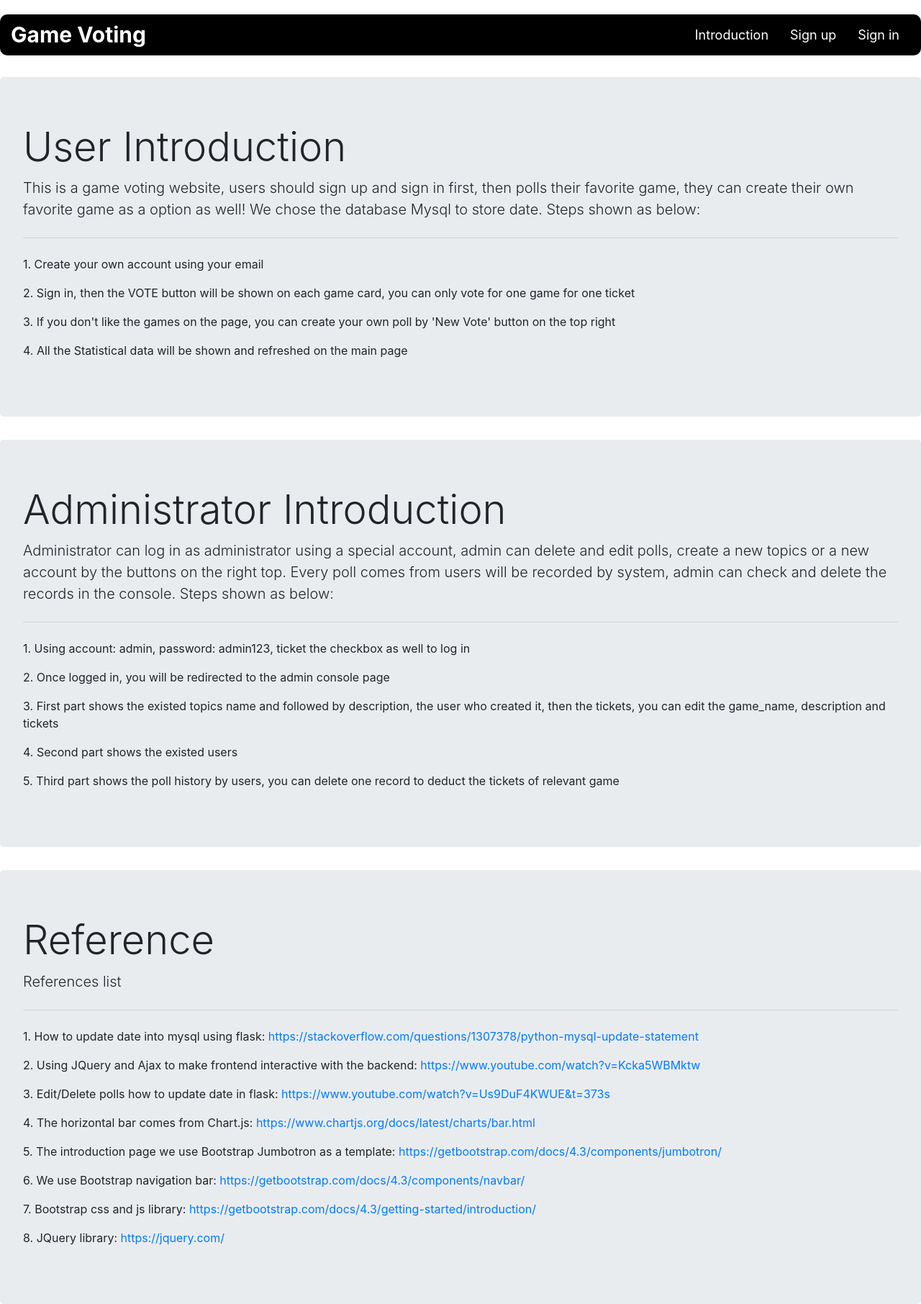
After one commit to gfjack/flask_project, a Flask app: page /intro in a window 1280 px wide. The commit adds this page. Shown: the whole page at 72% size. Run offline with Flask 2, Linux system fonts and the light colour scheme; some libraries are stand-ins or nearby versions.

Commit message:
finished introduction

```diff
--- a/app.py
+++ b/app.py
@@ -1,4 +1,4 @@
-from flask import Flask, render_template, request, redirect, url_for, flash, session, jsonify
+from flask import Flask, render_template, request, redirect, url_for, flash, session
 from wtforms import Form, StringField, validators
 from flask_mysqldb import MySQL
 from form import RegistrationForm, LoginForm
@@ -15,7 +15,6 @@ app.config['MYSQL_HOST'] = 'localhost'
 app.config['MYSQL_USER'] = 'root'
 app.config['MYSQL_PASSWORD'] = 'Gfj123456'
 app.config['MYSQL_DB'] = 'vote_system'
-
 mysql = MySQL(app)
 
 
@@ -24,6 +23,7 @@ def index():
     cur = mysql.connection.cursor()
     cur.execute('SELECT game_name, game_description, Votes FROM game_title order by Votes DESC')
     data = cur.fetchall()
+    cur.close()
     return render_template('index.html', title=data)
 
 
@@ -125,9 +125,8 @@ def sign_up():
             flash(f'account is used', 'danger')
             return redirect(url_for('sign_up'))
         else:
-            cur.execute("INSERT INTO usr_table(usr_account, usr_password, usr_usrname) "
-                    "VALUES(%s, %s, %s)",
-                    (email, password, username))
+            cur.execute("INSERT INTO usr_table(usr_account, usr_password, usr_usrname) VALUES(%s, %s, %s)",
+                        (email, password, username))
 
             # commit and close connection
             mysql.connection.commit()
@@ -199,6 +198,11 @@ def addVote():
     mysql.connection.commit()
     cur.close()
     return 'success'
+
+
+@app.route('/intro')
+def intro():
+    return render_template('introduction.html')
 
 
 @app.route('/edit_topics', methods=['POST'])
--- a/static/style/index.css
+++ b/static/style/index.css
@@ -1,8 +1,6 @@
-
-html, body {
+ html, body {
     width: 100%;
     height: 100%;
-    background-color: #f6f5f2;
 }
 
 .navbar {
@@ -35,14 +33,10 @@ html, body {
     background-color: white !important;
 }
 
+
 .card{
     margin-top: 30px;
     margin-bottom: 20px;
-}
-.ranking-charts img {
-    padding-top: 20px;
-    max-height: 100%;
-    max-width: 100%;
 }
 
 .ranking-charts{
@@ -55,11 +49,8 @@ html, body {
     overflow: scroll;
 }
 
+
 ul.ranking-items li{
     padding-bottom: 5px;
     list-style-type: none;
 }
-
-h5 {
-    overflow: hidden; !important;
-}
--- a/static/style/newvote.css
+++ b/static/style/newvote.css
@@ -2,6 +2,8 @@
 html, body {
     height: 100%;
     width: 100%;
+    background-image: url('/static/img/t4.jpg');
+    background-size: cover;
 }
 
 .navbar {
--- a/templates/New-vote.html
+++ b/templates/New-vote.html
@@ -7,7 +7,6 @@
     <link rel="stylesheet" href="https://stackpath.bootstrapcdn.com/bootstrap/4.3.1/css/bootstrap.min.css" integrity="sha384-ggOyR0iXCbMQv3Xipma34MD+dH/1fQ784/j6cY/iJTQUOhcWr7x9JvoRxT2MZw1T" crossorigin="anonymous">
     <link rel="stylesheet" href="/static/style/newvote.css">
     <script src="https://code.jquery.com/jquery-3.3.1.slim.min.js" integrity="sha384-q8i/X+965DzO0rT7abK41JStQIAqVgRVzpbzo5smXKp4YfRvH+8abtTE1Pi6jizo" crossorigin="anonymous"></script>
-    <script src="https://cdnjs.cloudflare.com/ajax/libs/popper.js/1.14.7/umd/popper.min.js" integrity="sha384-UO2eT0CpHqdSJQ6hJty5KVphtPhzWj9WO1clHTMGa3JDZwrnQq4sF86dIHNDz0W1" crossorigin="anonymous"></script>
     <script src="https://stackpath.bootstrapcdn.com/bootstrap/4.3.1/js/bootstrap.min.js" integrity="sha384-JjSmVgyd0p3pXB1rRibZUAYoIIy6OrQ6VrjIEaFf/nJGzIxFDsf4x0xIM+B07jRM" crossorigin="anonymous"></script>
     <script src="/static/script/index.js"></script>
 
@@ -17,12 +16,15 @@
     <div class="container-fluid" >
         <nav class="navbar navbar-expand-md navbar-light bg-light sticky-top id=all_container padding">
             <div class="container-fluid" >
-                <a class="navbar-brand" href="/">Vote and Rank</a>
+                <a class="navbar-brand" href="/">Game Voting</a>
                 <button class="navbar-toggler" type="button" data-toggle="collapse" data-target="#navbarResponsive">
                     <span class="navbar-toggler-icon"></span>
                 </button>
                 <div class="collapse navbar-collapse" id="navbarResponsive">
                     <ul class="navbar-nav ml-auto">
+                        <li class="nav-item">
+                            <a class="nav-link" href="/intro">Introduction</a>
+                        </li>
                         <li class="nav-item">
                             <a href="/" class="nav-link">Back</a>
                         </li>
--- /dev/null
+++ b/templates/introduction.html
@@ -0,0 +1,107 @@
+<!DOCTYPE html>
+<html lang="en">
+<head>
+    <meta charset="UTF-8">
+    <title>Introduction</title>
+     <link rel="stylesheet" href="https://stackpath.bootstrapcdn.com/bootstrap/4.3.1/css/bootstrap.min.css" integrity="sha384-ggOyR0iXCbMQv3Xipma34MD+dH/1fQ784/j6cY/iJTQUOhcWr7x9JvoRxT2MZw1T" crossorigin="anonymous">
+    <link rel="stylesheet" href="/static/style/index.css">
+</head>
+<body>
+    <nav class="navbar navbar-expand-md navbar-light bg-light sticky-top id=all_container padding">
+        <div class="container-fluid" >
+            <a class="navbar-brand" href="/">Game Voting</a>
+            <button class="navbar-toggler" type="button" data-toggle="collapse" data-target="#navbarResponsive">
+                <span class="navbar-toggler-icon"></span>
+            </button>
+            <div class="collapse navbar-collapse" id="navbarResponsive">
+
+                <ul class="navbar-nav ml-auto">
+                     <li class="nav-item">
+                            <a class="nav-link" href="/intro">Introduction</a>
+                     </li>
+                    {% if session.admin_log_in %}
+                        <li class="nav-item">
+                            <a href="/admin" class="nav-link">Admin</a>
+                        </li>
+                        <li class="nav-item">
+                            <a href="/log-out" class="nav-link">log out</a>
+                        </li>
+
+                    {% elif session.log_in %}
+                        <li class="nav-item">
+                            <a href="/New_vote" class="nav-link">New Vote</a>
+                        </li>
+                        <li class="nav-item">
+                            <a href="/log-out" class="nav-link">log out</a>
+                        </li>
+
+
+
+                    {% elif session.log_in %}
+                        <li class="nav-item">
+                            <a href="/admin" class="nav-link">Admin</a>
+                        </li>
+                        <li class="nav-item">
+                            <a href="/New_vote" class="nav-link">New Vote</a>
+                        </li>
+                        <li class="nav-item">
+                            <a href="/log-out" class="nav-link">log out</a>
+                        </li>
+
+                    {% else %}
+                        <li class="nav-item">
+                        <a href="/sign-up" class="nav-link">Sign up</a>
+                    </li>
+                    <li class="nav-item">
+                        <a href="/log-in" class="nav-link">Sign in</a>
+                    </li>
+                    {% endif %}
+                </ul>
+            </div>
+        </div>
+    </nav>
+
+   <div class="jumbotron" style="margin-top: 30px;">
+      <h1 class="display-4">User Introduction</h1>
+      <p class="lead">This is a game voting website, users should sign up and sign in first, then polls their favorite game,
+          they can create their own favorite game as a option as well! We chose the database Mysql to store date. Steps shown as below:</p>
+      <hr class="my-4">
+      <p>1. Create your own account using your email</p>
+      <p>2. Sign in, then the VOTE button will be shown on each game card, you can only vote for one game for one ticket</p>
+      <p>3. If you don't like the games on the page, you can create your own poll by 'New Vote' button on the top right</p>
+      <p>4. All the Statistical data will be shown and refreshed on the main page</p>
+   </div>
+
+   <div class="jumbotron" style="margin-top: 30px;">
+      <h1 class="display-4">Administrator Introduction</h1>
+      <p class="lead">Administrator can log in as administrator using a special account,
+          admin can delete and edit polls, create a new topics or a new account by the buttons on the right top.
+          Every poll comes from users will be recorded by system, admin can check and delete the records in the console.
+          Steps shown as below:</p>
+      <hr class="my-4">
+      <p>1. Using account: admin, password: admin123, ticket the checkbox as well to log in</p>
+      <p>2. Once logged in, you will be redirected to the admin console page</p>
+      <p>3. First part shows the existed topics name and followed by description, the user who created it, then the tickets,
+          you can edit the game_name, description and tickets</p>
+      <p>4. Second part shows the existed users</p>
+      <p>5. Third part shows the poll history by users, you can delete one record to deduct the tickets of relevant game</p>
+   </div>
+
+   <div class="jumbotron" style="margin-top: 30px;">
+      <h1 class="display-4">Reference</h1>
+      <p class="lead">References list</p>
+      <hr class="my-4">
+      <p>1. How to update date into mysql using flask: <a href="https://stackoverflow.com/questions/1307378/python-mysql-update-statement">https://stackoverflow.com/questions/1307378/python-mysql-update-statement</a></p>
+      <p>2. Using JQuery and Ajax to make frontend interactive with the backend: <a href="https://www.youtube.com/watch?v=Kcka5WBMktw">https://www.youtube.com/watch?v=Kcka5WBMktw</a></p>
+      <p>3. Edit/Delete polls how to update date in flask: <a href="https://www.youtube.com/watch?v=Us9DuF4KWUE&t=373s">https://www.youtube.com/watch?v=Us9DuF4KWUE&t=373s</a></p>
+      <p>4. The horizontal bar comes from Chart.js: <a href="https://www.chartjs.org/docs/latest/charts/bar.html">https://www.chartjs.org/docs/latest/charts/bar.html</a></p>
+      <p>5. The introduction page we use Bootstrap Jumbotron as a template: <a href="https://getbootstrap.com/docs/4.3/components/jumbotron/">https://getbootstrap.com/docs/4.3/components/jumbotron/</a></p>
+      <p>6. We use Bootstrap navigation bar: <a href="https://getbootstrap.com/docs/4.3/components/navbar/">https://getbootstrap.com/docs/4.3/components/navbar/</a></p>
+      <p>7. Bootstrap css and js library: <a href="https://getbootstrap.com/docs/4.3/getting-started/introduction/">https://getbootstrap.com/docs/4.3/getting-started/introduction/</a></p>
+      <p>8. JQuery library: <a href="https://jquery.com/">https://jquery.com/</a></p>
+   </div>
+
+
+
+</body>
+</html>
--- a/templates/sign-up.html
+++ b/templates/sign-up.html
@@ -7,7 +7,6 @@
     <link rel="stylesheet" href="/static/style/sign-up.css">
     <link rel="stylesheet" href="/static/style/index.css">
     <script src="https://code.jquery.com/jquery-3.3.1.slim.min.js" integrity="sha384-q8i/X+965DzO0rT7abK41JStQIAqVgRVzpbzo5smXKp4YfRvH+8abtTE1Pi6jizo" crossorigin="anonymous"></script>
-    <script src="https://cdnjs.cloudflare.com/ajax/libs/popper.js/1.14.7/umd/popper.min.js" integrity="sha384-UO2eT0CpHqdSJQ6hJty5KVphtPhzWj9WO1clHTMGa3JDZwrnQq4sF86dIHNDz0W1" crossorigin="anonymous"></script>
     <script src="https://stackpath.bootstrapcdn.com/bootstrap/4.3.1/js/bootstrap.min.js" integrity="sha384-JjSmVgyd0p3pXB1rRibZUAYoIIy6OrQ6VrjIEaFf/nJGzIxFDsf4x0xIM+B07jRM" crossorigin="anonymous"></script>
 </head>
 <body>
@@ -16,12 +15,15 @@
 
         <nav class="navbar navbar-expand-md navbar-light bg-light sticky-top id=all_container padding">
             <div class="container-fluid" >
-                <a class="navbar-brand" href="/">Vote and Rank</a>
+                <a class="navbar-brand" href="/">Game Voting</a>
                 <button class="navbar-toggler" type="button" data-toggle="collapse" data-target="#navbarResponsive">
                     <span class="navbar-toggler-icon"></span>
                 </button>
                 <div class="collapse navbar-collapse" id="navbarResponsive">
                     <ul class="navbar-nav ml-auto">
+                         <li class="nav-item">
+                            <a class="nav-link" href="/intro">Introduction</a>
+                        </li>
                         <li class="nav-item">
                             <a href="/" class="nav-link">Back</a>
                         </li>
```
Also changed, not shown: static/style/log-in.css (+2 -17 lines), static/style/sign-up.css (+2 -7 lines), templates/admin.html (+5 -5 lines), templates/index.html (+8 -21 lines), templates/log_in.html (+5 -3 lines).
